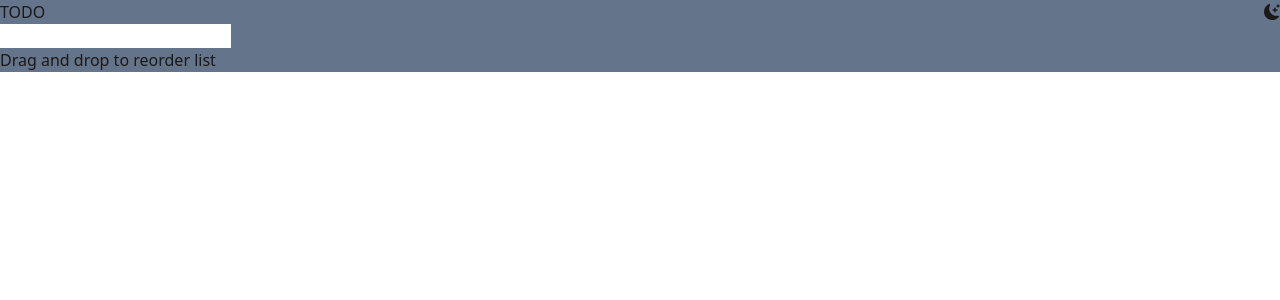
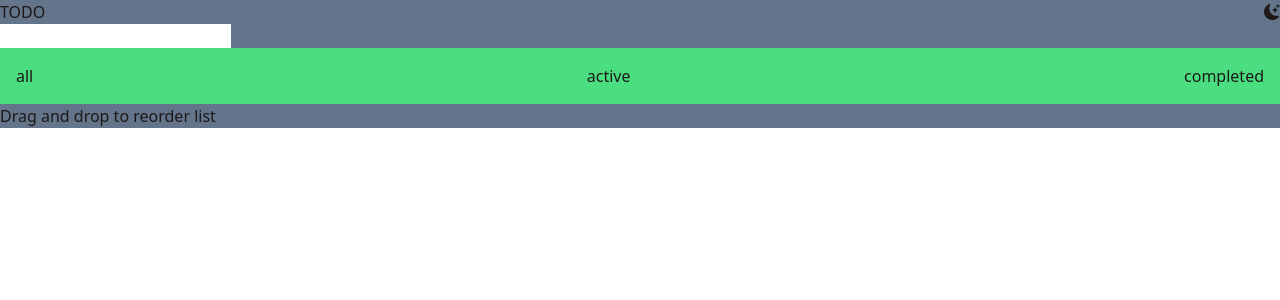
Before and after one commit to manikagnish/todo-list-app, a React (Create React App) app: page / in a window 1280 px wide. Shown: the top 300 px of the page. Built offline with nearby package versions, Linux system fonts and the light colour scheme.

Commit message:
added active and completed list in localStorage

```diff
--- a/src/components/TodoList.jsx
+++ b/src/components/TodoList.jsx
@@ -1,4 +1,4 @@
-import { useReducer, useContext, useEffect } from 'react';
+import { useReducer, useContext, useEffect, useState } from 'react';
 import { GlobalContext } from '../context/GlobalContext';
 import { reducer } from '../context/AppReducer';
 import Todo from './Todo';
@@ -11,6 +11,7 @@ export default function TodoList() {
   );
   const { getName } = useContext(GlobalContext);
   const [name, setName] = getName;
+  const [listName, setListName] = useState('all');
 
   const handleSubmit = e => {
     e.preventDefault();
@@ -18,9 +19,43 @@ export default function TodoList() {
     setName('');
   };
 
+  const completed = [];
+  const active = [];
+
   useEffect(() => {
     localStorage.setItem('todos', JSON.stringify(todos));
-  }, [todos]);
+
+    for (let i = 0; i < todos.length; i++) {
+      if (todos[i].complete) {
+        completed.push(todos[i]);
+        localStorage.setItem('completedTodos', JSON.stringify(completed));
+      } else if (!todos[i].complete) {
+        active.push(todos[i]);
+        localStorage.setItem('activeTodos', JSON.stringify(active));
+      }
+    }
+  }, [todos, active, completed]);
+
+  function displayList() {
+    switch (listName) {
+      case 'all':
+        return todos.map(todo => (
+          <Todo key={todo.id} todo={todo} dispatch={dispatch} />
+        ));
+      case 'completed':
+        const arr = JSON.parse(localStorage.getItem('completedTodos')) || [];
+        return arr.map(todo => (
+          <Todo key={todo.id} todo={todo} dispatch={dispatch} />
+        ));
+      case 'active':
+        return JSON.parse(localStorage.getItem('activeTodos')).map(todo => (
+          <Todo key={todo.id} todo={todo} dispatch={dispatch} />
+        ));
+
+      default:
+        return [];
+    }
+  }
 
   return (
     <div>
@@ -33,9 +68,15 @@ export default function TodoList() {
         />
       </form>
       <ul>
-        {todos.map(todo => (
-          <Todo key={todo.id} todo={todo} dispatch={dispatch} />
-        ))}
+        {displayList()}
+
+        <li className="p-4 bg-green-400 list-none">
+          <nav className="flex justify-between">
+            <button onClick={() => setListName('all')}>all</button>
+            <button onClick={() => setListName('active')}>active</button>
+            <button onClick={() => setListName('completed')}>completed</button>
+          </nav>
+        </li>
       </ul>
     </div>
   );
```
